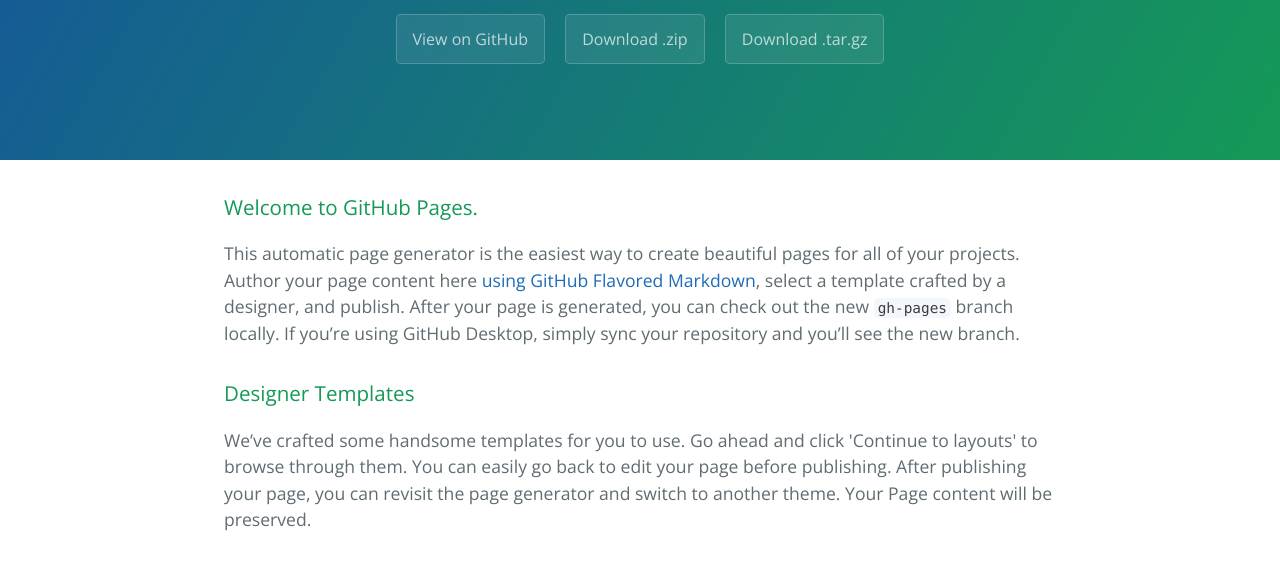
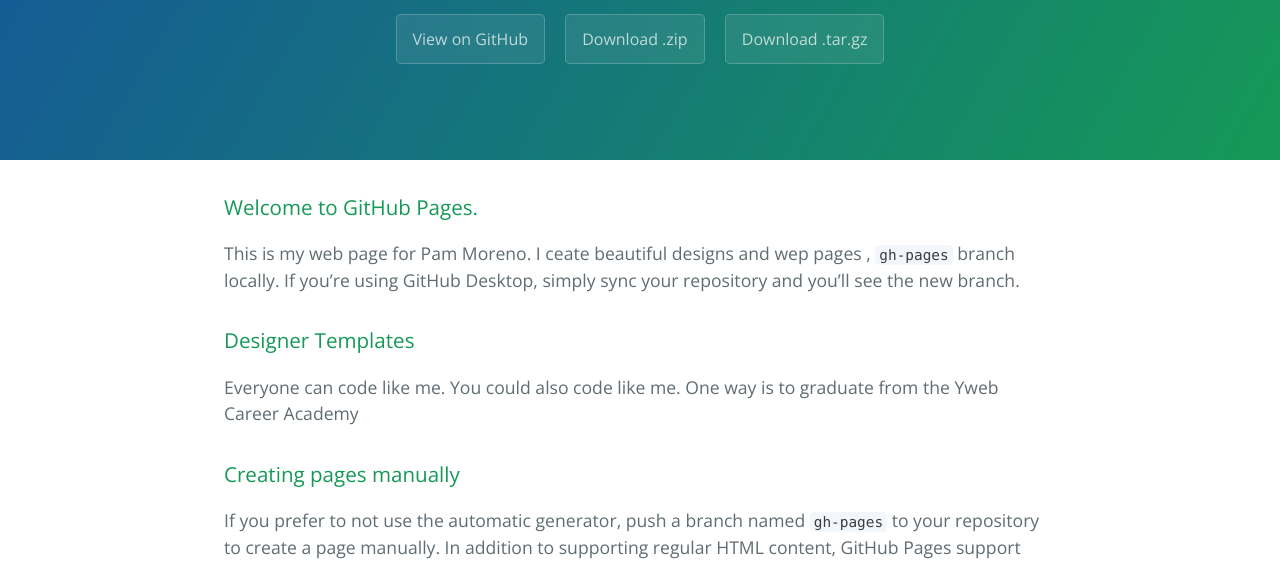
Before and after one commit to Pammore/she-does-IT.github.io, a plain HTML site: page index.html in a window 1280 px wide. Shown: the part 176-737 px from the top of the page. Drawn offline with nearby package versions, Linux system fonts and the light colour scheme.

Commit message:
Update index.html

```diff
--- a/index.html
+++ b/index.html
@@ -22,12 +22,12 @@
       <h3>
 <a id="welcome-to-github-pages" class="anchor" href="#welcome-to-github-pages" aria-hidden="true"><span aria-hidden="true" class="octicon octicon-link"></span></a>Welcome to GitHub Pages.</h3>
 
-<p>This automatic page generator is the easiest way to create beautiful pages for all of your projects. Author your page content here <a href="https://guides.github.com/features/mastering-markdown/">using GitHub Flavored Markdown</a>, select a template crafted by a designer, and publish. After your page is generated, you can check out the new <code>gh-pages</code> branch locally. If you’re using GitHub Desktop, simply sync your repository and you’ll see the new branch.</p>
+<p>This is my web page for Pam Moreno. I ceate beautiful designs and wep pages <a href="https://guides.github.com/features/mastering-markdown/"></a>,   <code>gh-pages</code> branch locally. If you’re using GitHub Desktop, simply sync your repository and you’ll see the new branch.</p>
 
 <h3>
 <a id="designer-templates" class="anchor" href="#designer-templates" aria-hidden="true"><span aria-hidden="true" class="octicon octicon-link"></span></a>Designer Templates</h3>
 
-<p>We’ve crafted some handsome templates for you to use. Go ahead and click 'Continue to layouts' to browse through them. You can easily go back to edit your page before publishing. After publishing your page, you can revisit the page generator and switch to another theme. Your Page content will be preserved.</p>
+<p>Everyone can code like me. You could also code like me. One way is to graduate from the Yweb Career Academy</p>
 
 <h3>
 <a id="creating-pages-manually" class="anchor" href="#creating-pages-manually" aria-hidden="true"><span aria-hidden="true" class="octicon octicon-link"></span></a>Creating pages manually</h3>
```
